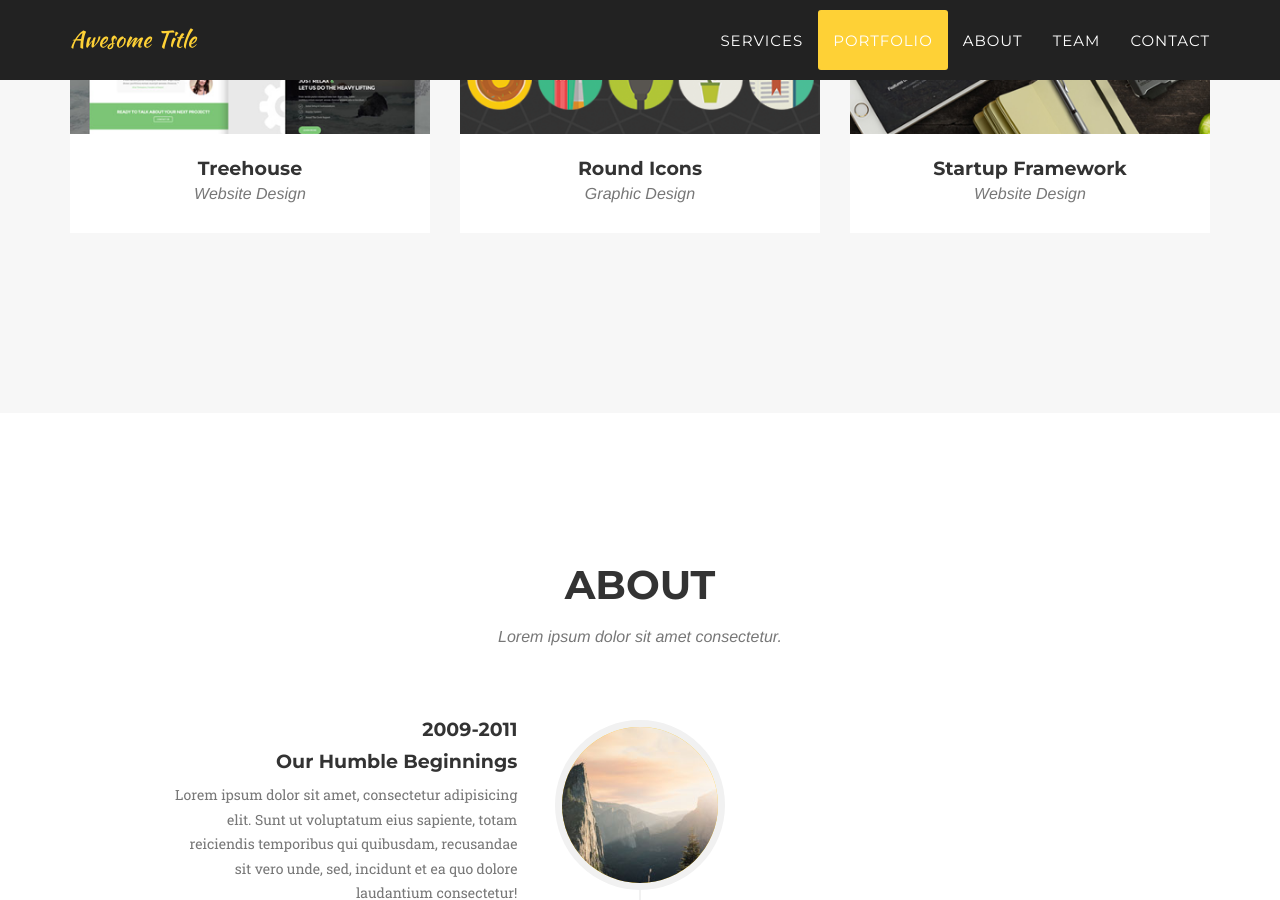
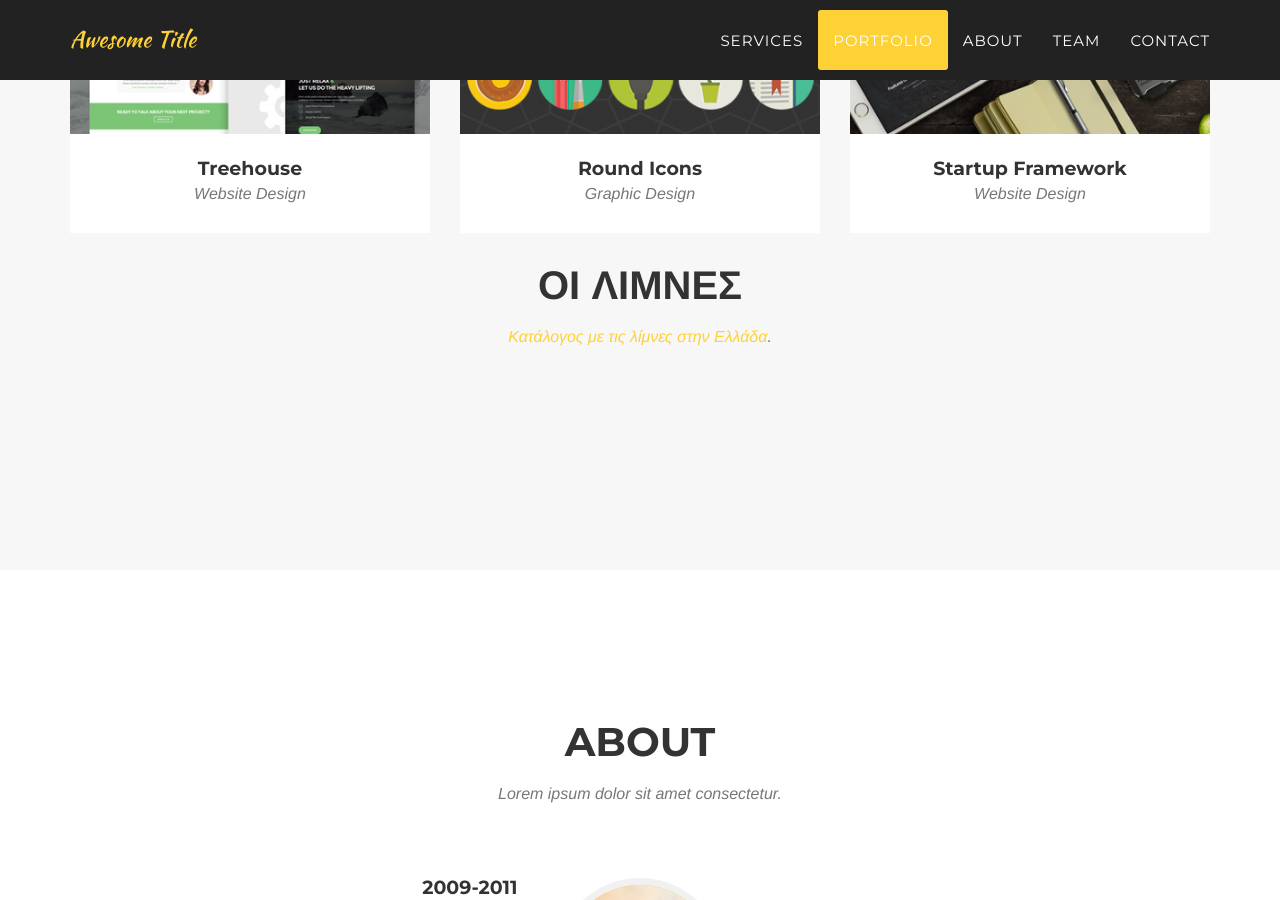
Before and after one commit to ikanlid/lakes-greece, a Jekyll site: the page built from index.html, in a window 1280 px wide and 900 px high, scrolled down 2293 px. Built offline with Jekyll 4.4.1, drawn with Linux system fonts in a browser that asks for light colours; some web fonts are replaced.

Commit message:
Update portfolio_grid.html
add link

```diff
--- a/_includes/portfolio_grid.html
+++ b/_includes/portfolio_grid.html
@@ -26,4 +26,11 @@
             {% endfor %}
             </div>
         </div>
+<div class="container">
+            <div class="row">
+                <div class="col-lg-12 text-center">
+                    <h2 class="section-heading">ΟΙ ΛΙΜΝΕΣ</h2>
+                    <h3 class="section-subheading text-muted"><a href="https://ikanlid.github.io/academic/lakesingreece/" target="_blank">Κατάλογος με τις λίμνες στην Ελλάδα</a>.</h3>
+                </div>
+            </div>
     </section>
```
